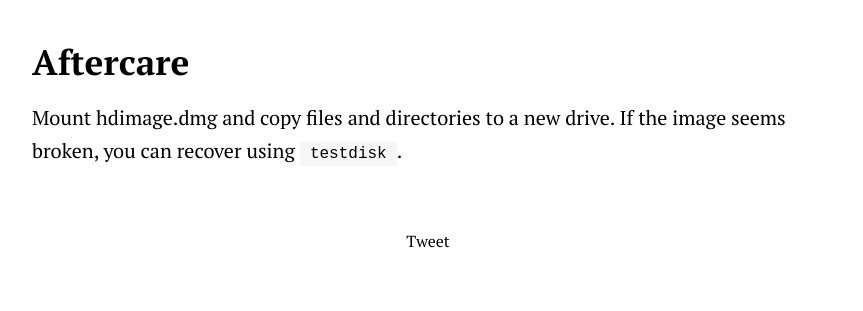
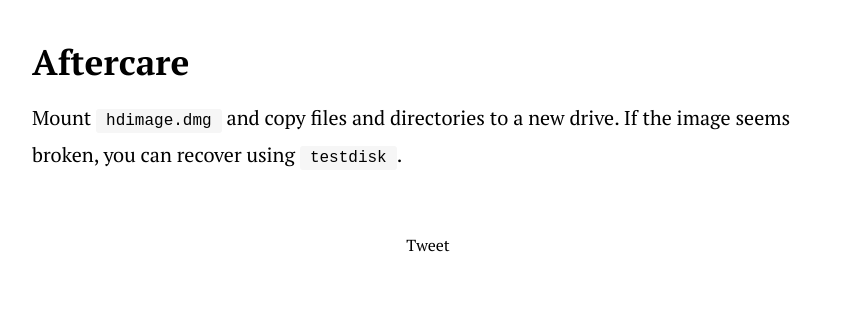
Before and after one commit to uetchy/uechi.io, a Jekyll site: the page built from _posts/2018-02-15-data-recovery.markdown, in a window 1280 px wide. Shown: the part 1749-2060 px from the top of the page, without its empty margins (208-1071 px from the left). Built offline with Jekyll 4.4.1, drawn with Linux system fonts in a browser that asks for light colours; nearby versions of some CDN libraries; comment, search, counter and statistics services are not loaded.

```diff
--- a/_posts/2018-02-15-data-recovery.markdown
+++ b/_posts/2018-02-15-data-recovery.markdown
@@ -45,4 +45,4 @@ And `/dev/disk2s2` become `/dev/__r__disk2s2` this time. `r` stand for raw so th
 
 # Aftercare
 
-Mount hdimage.dmg and copy files and directories to a new drive. If the image seems broken, you can recover using `testdisk`.
+Mount `hdimage.dmg` and copy files and directories to a new drive. If the image seems broken, you can recover using `testdisk`.
```
